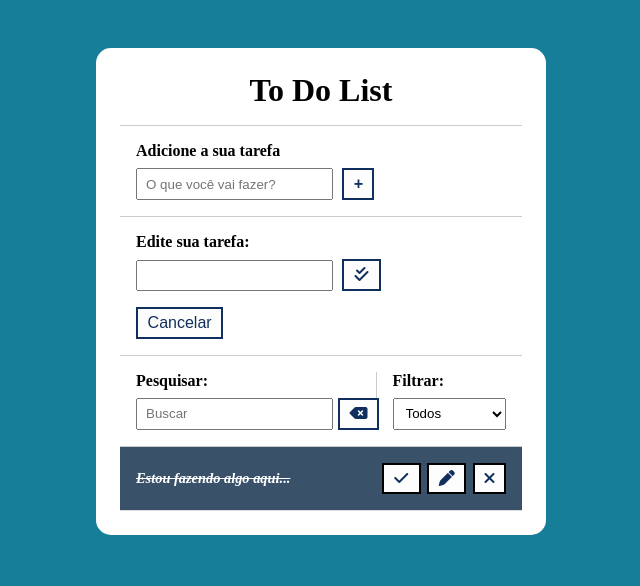
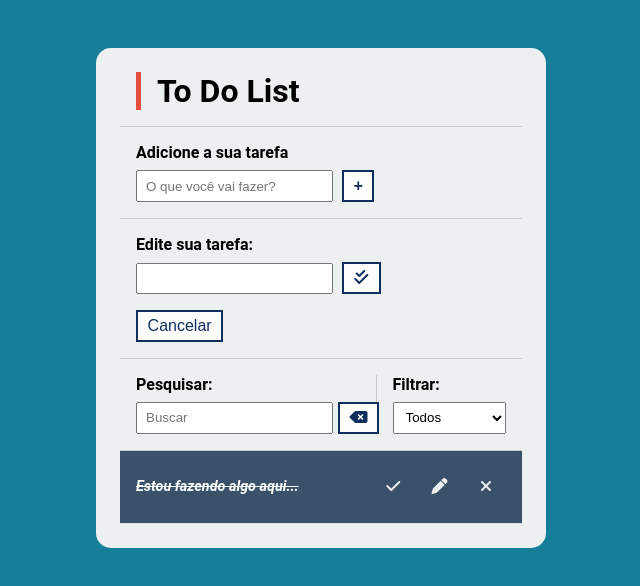
Before and after one commit to Daiene/To-Do-List, a plain HTML site: page index.html in a window 1280 px wide. Shown: the whole page, without its empty margins (319-959 px from the left). Drawn offline with Linux system fonts and the light colour scheme; files whose address does not match are found by name.

Commit message:
Improvement of buttons by CSS

```diff
--- a/style.css
+++ b/style.css
@@ -5,6 +5,7 @@
 }
 
 body{
+    font-family: "Roboto", sans-serif;
     background-color: rgb(23, 126, 154);
 }
 
@@ -40,7 +41,7 @@ input, select {
 }
 
 .todo-container {
-    background-color: white;
+    background-color: #ecf0f1;
     border-radius: 15px;
     width: 450px;
     margin: 3rem auto;
@@ -49,9 +50,13 @@ input, select {
 }
 
 .todo-container header {
-    text-align: center;
     padding: 0 1rem 1rem;
     border-bottom: 1px solid #CCC;
+}
+
+header > h1 {
+    padding-left: 16px;
+    border-left: 5px solid #e74c3c;
 }
 
 #todo-form, #edit-form {
@@ -125,7 +130,10 @@ input, select {
 
 .todo button {
     margin-left: 0.4rem;
-    border: 2px solid black;
+    border-radius: 50%;
+    width: 40px;
+    height: 40px;
+    border: none;
 }
 
 .done {
@@ -137,3 +145,13 @@ input, select {
     text-decoration: line-through;
     font-style: italic;
 }
+
+.done > button {
+    background-color: #395169;
+    color: #ecf0f1;
+}
+
+.done > button:hover {
+    background-color: white;
+    color: #102F5e;
+}
```
